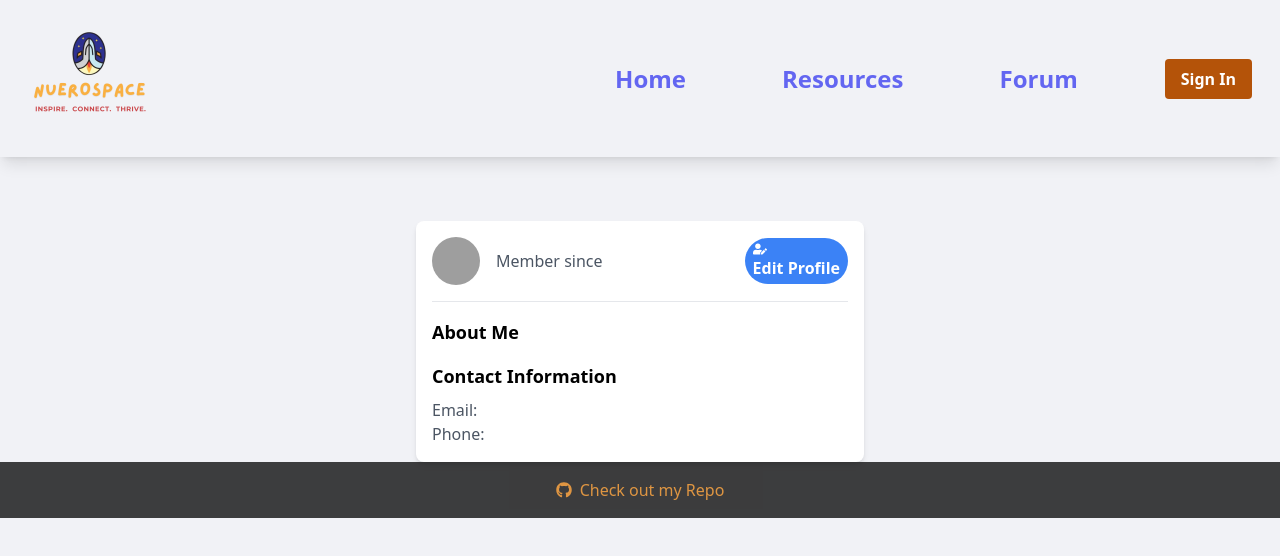
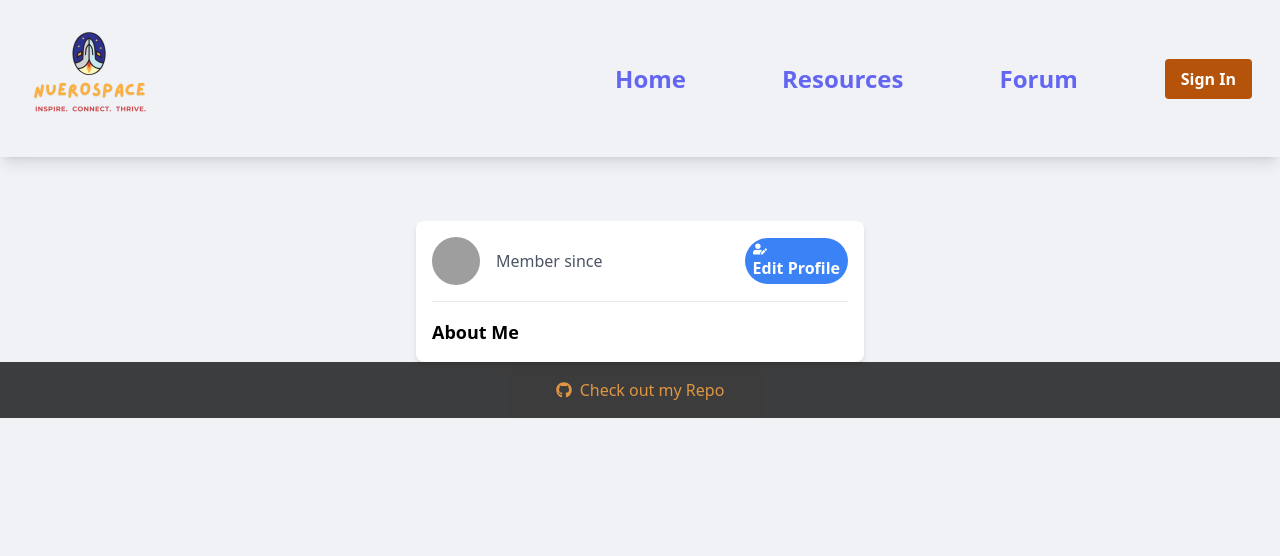
Before and after one commit to MonBoza/NeuroSpace, a React (Vite) app in the folder frontend/: page /userprofile in a window 1280 px wide. Shown: the top 556 px of the page. Built offline with nearby package versions, Linux system fonts and the light colour scheme; a web font is replaced by a local one.

Commit message:
refactor userProfile and Signin component

```diff
--- a/frontend/src/Components/SignIn.jsx
+++ b/frontend/src/Components/SignIn.jsx
@@ -15,22 +15,18 @@ const SignIn = () => {
     try {
       const response = await axios.post('http://127.0.0.1:8000/login', signInUser);
       if (response.status === 201 || response.status === 215) {
-        const { token, user } = response.data; // Extract token from response
+        const { token, user } = response.data;
         localStorage.setItem("token", token);
         localStorage.setItem("username", user.username);
-        localStorage.setItem("userId", user.id)
-        setToken(token); // Save token to state
+        localStorage.setItem("userId", user.id);
+        setToken(token);
         setSignInMessage("Sign in successful!");
         setIsAuthenticated(true);
-        setUserName(user.username);
-
-        setSignInUser({username: "", password: "" });
-
-
+        setUserName(user.username); // Set the userName state
+        setSignInUser({ username: "", password: "" });
       }
     } catch (error) {
       console.error('There was a problem with the POST request:', error);
-
       setSignInMessage("There was a problem signing in.");
     }
   };
@@ -39,7 +35,7 @@ const SignIn = () => {
     <div className="flex justify-center items-center h-screen">
       <div className="bg-white rounded-lg shadow-md p-8">
         {isAuthenticated ? (
-          <UserProfile signInUser={signInUser} token={token} userName={userName}  />
+          <UserProfile signInUser={signInUser} token={token} userName={userName} />
         ) : (
           <>
             <h1 className="text-2xl font-bold mb-4">SIGN IN</h1>
@@ -63,7 +59,6 @@ const SignIn = () => {
               Sign In
             </button>
             <br />
-
             <p>{signInMessage}</p>
           </>
         )}
--- a/frontend/src/Components/UserProfile.jsx
+++ b/frontend/src/Components/UserProfile.jsx
@@ -13,7 +13,6 @@ const UserProfile = ({ signInUser, userName, token }) => {
   useEffect(() => {
     const checkTokenAndFetchProfile = async () => {
       try {
-        // Check if the token is valid by making a request to the test_token endpoint
         const tokenResponse = await axios.get(
           "http://127.0.0.1:8000/test_token",
           {
@@ -24,7 +23,6 @@ const UserProfile = ({ signInUser, userName, token }) => {
         );
 
         if (tokenResponse.status === 200) {
-          // Token is valid, fetch the user profile data
           const profileResponse = await axios.get(
             `http://127.0.0.1:8000/userprofile/${userName}`,
             {}
@@ -44,7 +42,7 @@ const UserProfile = ({ signInUser, userName, token }) => {
   }, [userName, token]);
 
   const handleEditProfile = () => {
-   navigate("/editprofile");
+    navigate("/editprofile");
   };
 
   return (
@@ -75,19 +73,6 @@ const UserProfile = ({ signInUser, userName, token }) => {
             <h2 className="text-lg font-semibold">About Me</h2>
             <p className="text-gray-600">{userProfile?.bio}</p>
           </div>
-          <div className="mt-4">
-            <h2 className="text-lg font-semibold">Contact Information</h2>
-            <ul className="mt-2">
-              <li className="flex items-center space-x-2">
-                <span className="text-gray-600">Email:</span>
-                <span>{userProfile?.email}</span>
-              </li>
-              <li className="flex items-center space-x-2">
-                <span className="text-gray-600">Phone:</span>
-                <span>{userProfile?.phone}</span>
-              </li>
-            </ul>
-          </div>
         </div>
       </div>
     </div>
```
